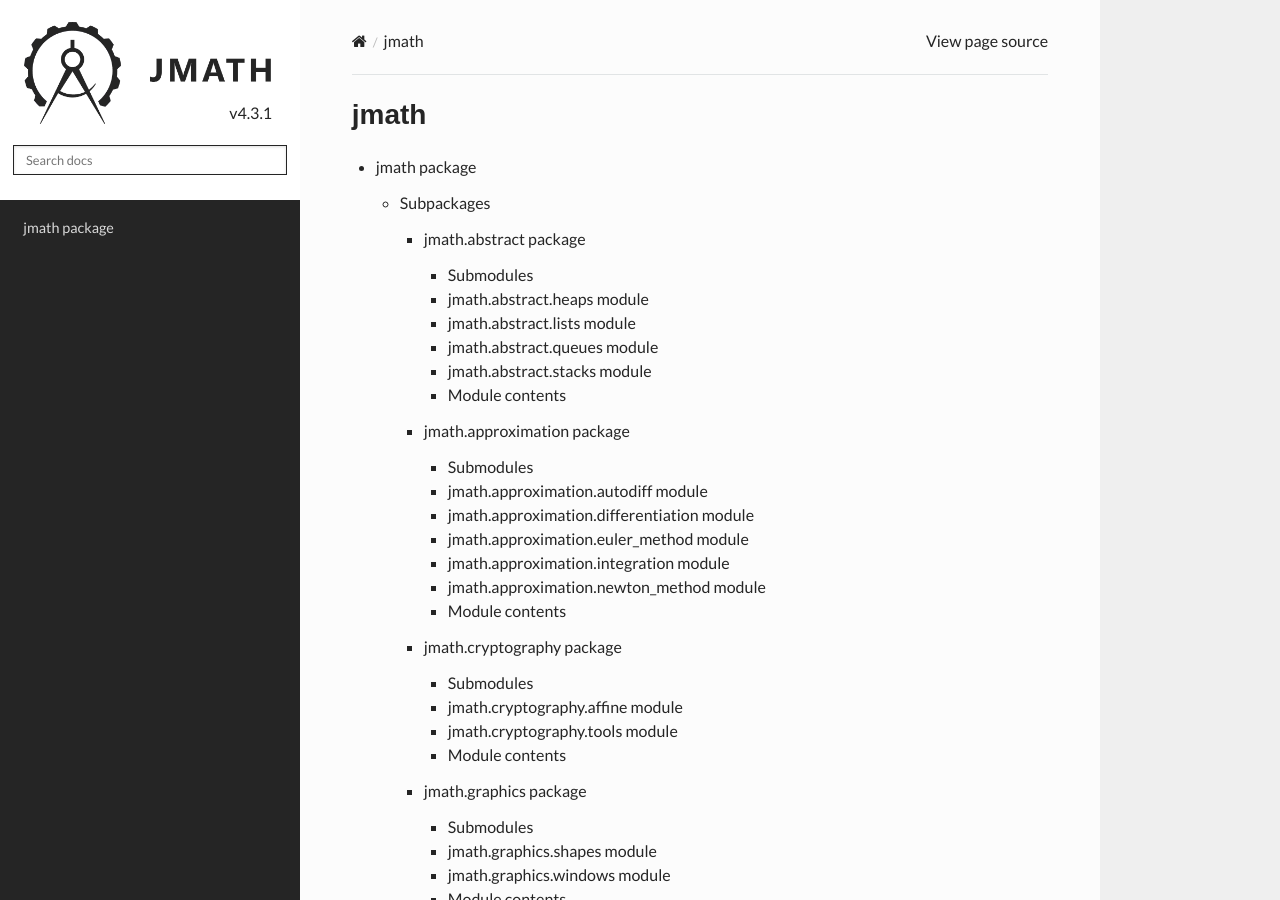
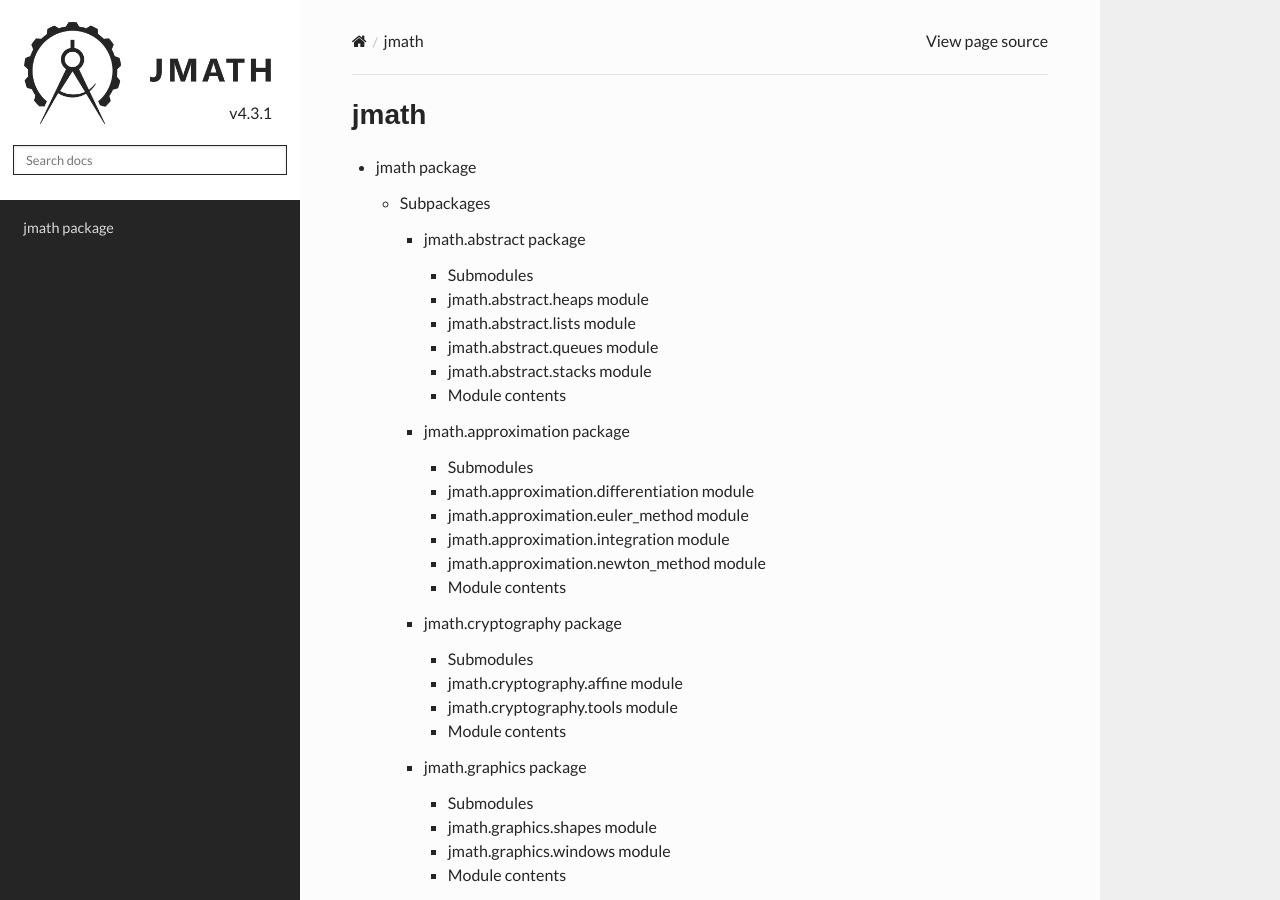
Before and after one commit to JHay0112/jmath, a Sphinx documentation site: the page built from docs/source/index.rst, in a window 1280 px wide and 900 px high. Built offline with Sphinx 7.4.7 and the Read the Docs theme 2.0.0, drawn with Linux system fonts in a browser that asks for light colours; part of the change alters nothing that is shown; some of the changed text lies outside the part shown.

Commit message:
Rebuild docs to match

```diff
--- a/docs/source/jmath.approximation.rst
+++ b/docs/source/jmath.approximation.rst
@@ -3,14 +3,6 @@ jmath.approximation package
 
 Submodules
 ----------
-
-jmath.approximation.autodiff module
------------------------------------
-
-.. automodule:: jmath.approximation.autodiff
-   :members:
-   :undoc-members:
-   :show-inheritance:
 
 jmath.approximation.differentiation module
 ------------------------------------------
--- a/docs/source/jmath.rst
+++ b/docs/source/jmath.rst
@@ -19,6 +19,14 @@ Subpackages
 
 Submodules
 ----------
+
+jmath.autodiff module
+---------------------
+
+.. automodule:: jmath.autodiff
+   :members:
+   :undoc-members:
+   :show-inheritance:
 
 jmath.complex module
 --------------------
```
